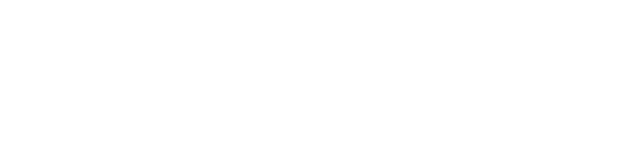
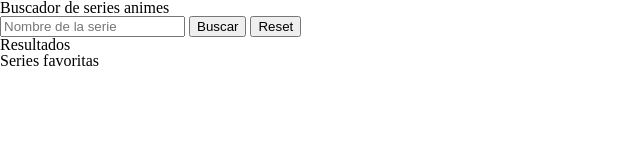
Before and after one commit to Adalab/modulo-2-evaluacion-final-CristinaHSansaloni, a website: page src/html/index.html in a window 1280 px wide. Shown: the whole page, without its empty margins (0-640 px from the left). Drawn offline with nearby package versions, Linux system fonts and the light colour scheme; files that its build step writes are made by us from their sources.

Commit message:
add minimal structure

```diff
--- a/src/html/index.html
+++ b/src/html/index.html
@@ -8,6 +8,31 @@
     <title>Evalución final</title>
   </head>
   <body>
+    <header>
+      <h1 class="title">Buscador de series animes</h1>
+    </header>
+    <main class="main">
+      <form class="form" action="">
+        <input
+          type="text"
+          class="js_input"
+          name="search"
+          id="search"
+          placeholder="Nombre de la serie"
+        />
+        <button type="submit" class="js_submit">Buscar</button>
+        <button type="reset" class="js_reset">Reset</button>
+      </form>
+      <section class="results">
+        <h2 class="results__title">Resultados</h2>
+        <ul class="js_results_list"></ul>
+      </section>
+      <section class="favorites">
+        <h2 class="favorites__title">Series favoritas</h2>
+        <ul class="js_favorites_list"></ul>
+        <!--<button type="reset">Borrar favoritas</button>-->
+      </section>
+    </main>
     <script src="./assets/js/main.js"></script>
   </body>
 </html>
```
Also changed, not shown: src/js/main.js (+9 -0 lines).
